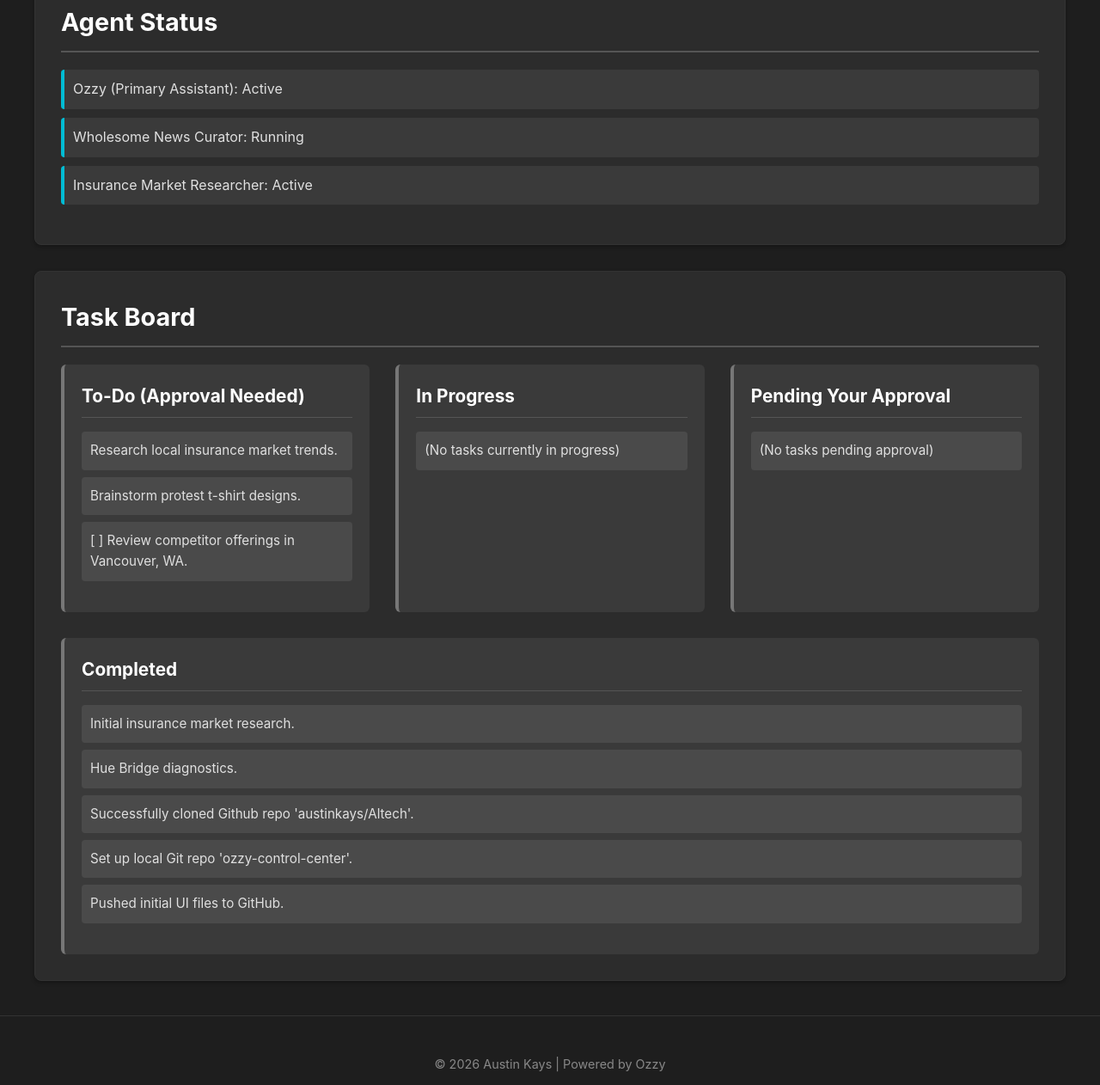
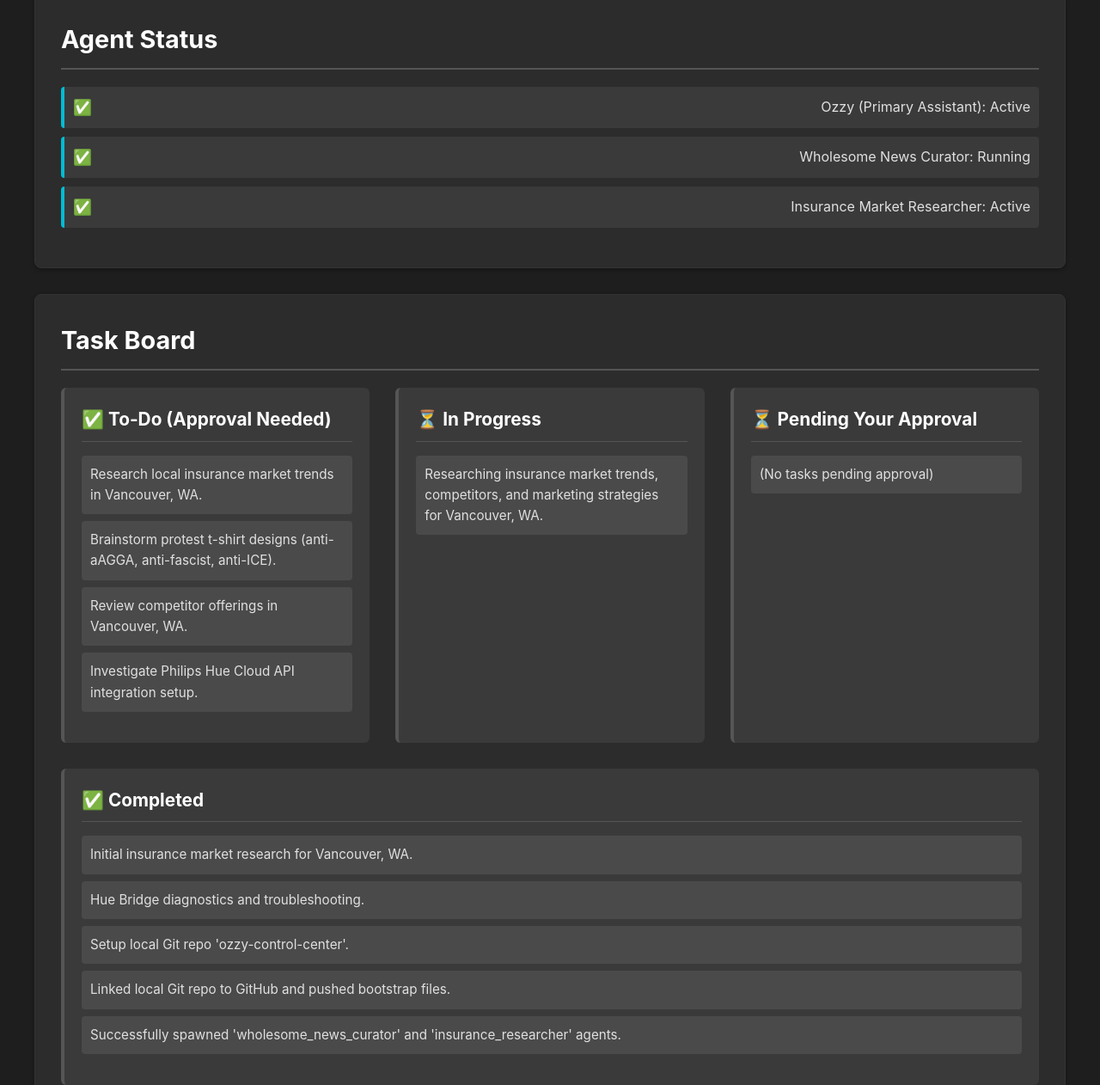
Before and after one commit to austinkays/ozzy, a plain HTML site: page src/index.html in a window 1280 px wide. Shown: the part 234-1496 px from the top of the page at 86% size. Drawn offline with Linux system fonts and the light colour scheme.

Commit message:
Enhance index.html structure with detailed agent/task sections and last updated timestamp

```diff
--- a/src/index.html
+++ b/src/index.html
@@ -9,12 +9,12 @@
 <body>
     <header>
         <h1>Ozzy Control Center</h1>
-        <p>Your AI Assistant's Command Hub</p>
+        <p class="subtitle">Your AI Assistant's Command Hub</p>
         <p><em>Last updated: <span id="last-updated">N/A</span></em></p>
     </header>
 
     <main>
-        <section id="agent-status">
+        <section id="agent-status-section">
             <h2>Agent Status</h2>
             <ul id="agent-list">
                 <li>Ozzy (Primary Assistant): Active</li>
@@ -24,37 +24,38 @@
             </ul>
         </section>
 
-        <section id="task-board">
+        <section id="task-board-section">
             <h2>Task Board</h2>
             <div class="task-categories">
                 <div class="task-column">
-                    <h3>To-Do (Approval Needed)</h3>
+                    <h3>✅ To-Do (Approval Needed)</h3>
                     <ul id="todo-tasks">
-                        <li>Research local insurance market trends.</li>
-                        <li>Brainstorm protest t-shirt designs.</li>
-                         <li>[ ] Review competitor offerings in Vancouver, WA.</li>
+                        <li>Research local insurance market trends in Vancouver, WA.</li>
+                        <li>Brainstorm protest t-shirt designs (anti-aAGGA, anti-fascist, anti-ICE).</li>
+                        <li>Review competitor offerings in Vancouver, WA.</li>
+                        <li>Investigate Philips Hue Cloud API integration setup.</li>
                     </ul>
                 </div>
                 <div class="task-column">
-                    <h3>In Progress</h3>
+                    <h3>⏳ In Progress</h3>
                     <ul id="in-progress-tasks">
-                        <li>(No tasks currently in progress)</li>
+                        <li>Researching insurance market trends, competitors, and marketing strategies for Vancouver, WA.</li>
                     </ul>
                 </div>
                 <div class="task-column">
-                    <h3>Pending Your Approval</h3>
+                    <h3>⏳ Pending Your Approval</h3>
                     <ul id="pending-approval-tasks">
                         <li>(No tasks pending approval)</li>
                     </ul>
                 </div>
                 <div class="task-column">
-                    <h3>Completed</h3>
+                    <h3>✅ Completed</h3>
                     <ul id="completed-tasks">
-                        <li>Initial insurance market research.</li>
-                        <li>Hue Bridge diagnostics.</li>
-                        <li>Successfully cloned Github repo 'austinkays/Altech'.</li>
-                        <li>Set up local Git repo 'ozzy-control-center'.</li>
-                        <li>Pushed initial UI files to GitHub.</li>
+                        <li>Initial insurance market research for Vancouver, WA.</li>
+                        <li>Hue Bridge diagnostics and troubleshooting.</li>
+                        <li>Setup local Git repo 'ozzy-control-center'.</li>
+                        <li>Linked local Git repo to GitHub and pushed bootstrap files.</li>
+                        <li>Successfully spawned 'wholesome_news_curator' and 'insurance_researcher' agents.</li>
                     </ul>
                 </div>
             </div>
@@ -62,7 +63,7 @@
     </main>
 
     <footer>
-        <p>&copy; 2026 Austin Kays | Powered by Ozzy</p>
+        <p>&copy; 2026 Austin Kays | Ozzy Integrated Assistant</p>
     </footer>
 
     <script src="script.js"></script>
--- a/src/style.css
+++ b/src/style.css
@@ -24,7 +24,7 @@ header h1 {
     font-weight: 600;
 }
 
-header p {
+header p.subtitle { /* Added a class for subtitle for more specific styling */
     margin: 5px 0;
     font-size: 1.1em;
     color: #bbb;
@@ -62,17 +62,26 @@ section h2 {
 }
 
 /* Agent Status List */
-#agent-status ul {
+#agent-list { /* Corrected ID to match the one in index.html */
     list-style: none;
     padding: 0;
 }
 
-#agent-status li {
+#agent-list li {
     margin-bottom: 10px;
     padding: 10px;
     background-color: #3a3a3a; /* Darker grey for list items */
     border-radius: 4px;
     border-left: 4px solid #00bcd4; /* Accent color for status */
+    display: flex; /* Use flexbox for alignment */
+    justify-content: space-between; /* Push status to the right */
+    align-items: center;
+}
+
+#agent-list li:before { /* Placeholder for status indicators if needed later */
+    content: "✅"; /* Example green checkmark */
+    margin-right: 10px;
+    font-size: 1.1em;
 }
 
 /* Task Board Layout */
@@ -83,12 +92,12 @@ section h2 {
 }
 
 .task-column {
-    flex: 1;
-    min-width: 250px;
-    background-color: #3a3a3a;
+    flex: 1; /* Allows columns to grow and shrink */
+    min-width: 250px; /* Minimum width for columns */
+    background-color: #3a3a3a; /* Darker grey for columns */
     padding: 20px;
     border-radius: 6px;
-    border-left: 4px solid #777; /* Subtle border for columns */
+    border-left: 4px solid #555; /* Subtle border for columns */
 }
 
 .task-column h3 {
@@ -106,12 +115,25 @@ section h2 {
 }
 
 .task-column li {
-    background-color: #4a4a4a;
+    background-color: #4a4a4a; /* Even darker grey for task items */
     padding: 10px;
     margin-bottom: 8px;
     border-radius: 4px;
     font-size: 0.95em;
+    cursor: pointer; /* Indicate interactivity */
+    transition: background-color 0.2s ease;
 }
+
+.task-column li:hover {
+    background-color: #5a5a5a; /* Highlight on hover */
+}
+
+/* Specific styles for task categories */
+.task-column h3.todo { border-left-color: #ffcc00; } /* Yellow for To-Do */
+.task-column h3.inprogress { border-left-color: #007bff; } /* Blue for In Progress */
+.task-column h3.pending { border-left-color: #ff9800; } /* Orange for Pending */
+.task-column h3.completed { border-left-color: #4caf50; } /* Green for Completed */
+
 
 /* Footer styling */
 footer {
@@ -122,3 +144,14 @@ footer {
     color: #888;
     border-top: 1px solid #333;
 }
+
+/* Responsive adjustments */
+@media (max-width: 768px) {
+    .task-categories {
+        flex-direction: column;
+        gap: 20px;
+    }
+    .task-column {
+        min-width: unset; /* Remove min-width on smaller screens */
+    }
+}
```
